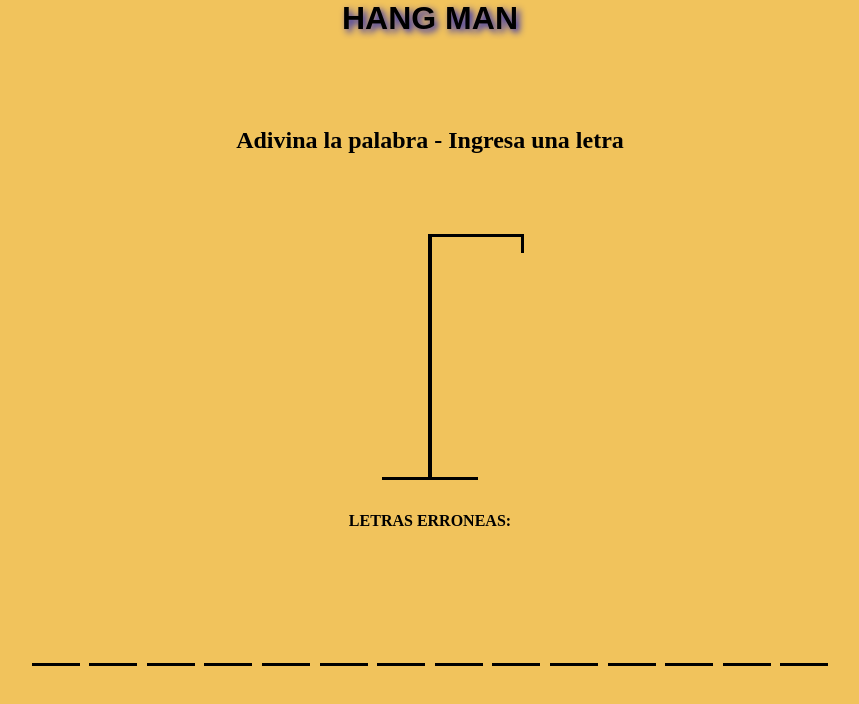
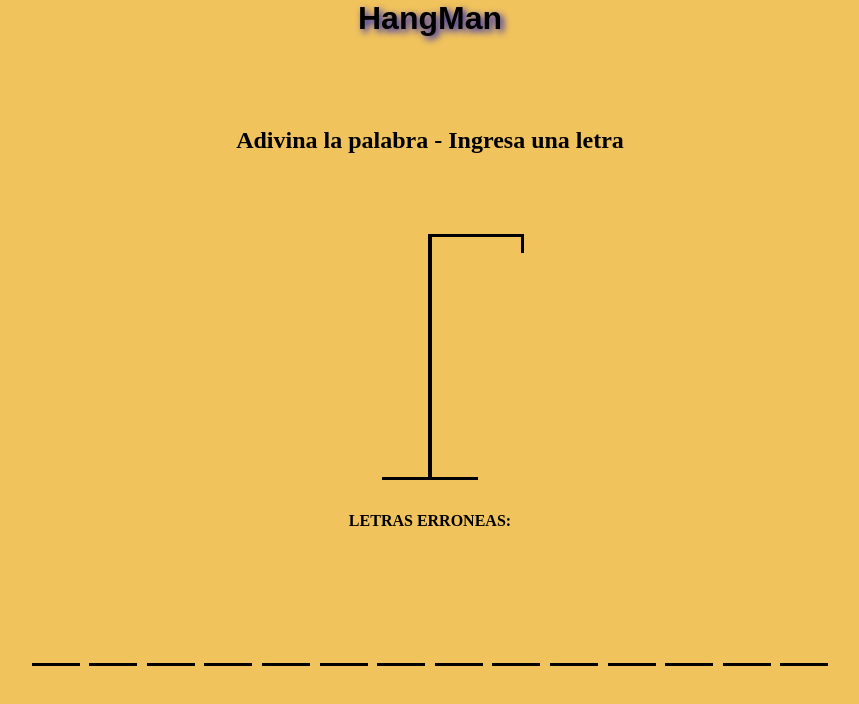
Before and after one commit to fedengarcia/hangman, a React (Create React App) app: page /hangMan in a window 1280 px wide. Shown: the top 704 px of the page, without its empty margins (210-1069 px from the left). Built offline with nearby package versions, Linux system fonts and the light colour scheme.

Commit message:
Header Hook

```diff
--- a/src/Components/HangManGameContainer/HangManGameContainer.js
+++ b/src/Components/HangManGameContainer/HangManGameContainer.js
@@ -9,7 +9,7 @@ import { showNotification as show} from '../../helpers/helpers';
 import { checkWin } from '../../helpers/helpers';
 import HangManNotification from '../HangManNotification/HangManNotification';
 import {useHistory} from 'react-router-dom';
-import Header from '../Header/Header';
+import HangManHeader from '../Header/HangManHeader';
 
 const useStyle = makeStyles((theme) => HangManGameContainerStyle(theme))
 
@@ -70,7 +70,7 @@ const HangManGameContainer = () => {
 
 
     return (  <>
-        <Header/>
+        <HangManHeader/>
 
     <div className={classes.gameContainer}>
             <h2>Adivina la palabra - Ingresa una letra</h2>
--- /dev/null
+++ b/src/Components/Header/HangManHeader.js
@@ -0,0 +1,12 @@
+import React from 'react';
+import Header from './Header';
+
+const HangManHeader = () => {
+
+
+    return (
+        <Header gameTitle={'HangMan'}/>
+    )
+}
+
+export default HangManHeader;
--- a/src/Components/Header/Header.js
+++ b/src/Components/Header/Header.js
@@ -4,13 +4,11 @@ import { HeaderStyle } from './HeaderStyle';
 
 const useStyle = makeStyles((theme) => HeaderStyle(theme))
 
-const Header = () => {
+export default function Header ({gameTitle}) {
     const classes = useStyle();
 
-    return (<header className={classes.headerContainer}>
-        <h1>HANG MAN</h1>
+    return (
+    <header className={classes.headerContainer}>
+        <h1>{gameTitle}</h1>
     </header>)
 }
-
-
-export default Header;
--- /dev/null
+++ b/src/Components/Header/MemoTestHeader.js
@@ -0,0 +1,11 @@
+import React from 'react';
+import Header from './Header';
+
+const MemoTestHeader = () => {
+
+    return (
+        <Header gameTitle={'MemoTest'} />
+    )
+}
+
+export default MemoTestHeader;
--- a/src/Components/MemoTestGameContainer/MemoTestGameContainer.js
+++ b/src/Components/MemoTestGameContainer/MemoTestGameContainer.js
@@ -3,6 +3,7 @@ import { makeStyles } from '@material-ui/core';
 import { MemoTestGameContainerStyle } from './MemoTestGameContainerStyle';
 import MemoTestList from '../MemotestList/MemoTestList';
 import axios from 'axios'
+import MemoTestHeader from '../Header/MemoTestHeader';
 
 const useStyles = makeStyles((theme) => MemoTestGameContainerStyle(theme));
 
@@ -19,9 +20,13 @@ const MemoTestGameContainer = () => {
         })
     }, []);
 
-    return(<div className={classes.gameContanier}>
+    return(
+    <>
+    <MemoTestHeader/>
+    <div className={classes.gameContanier}>
         <MemoTestList items={items}/>
-    </div>)
+    </div>
+    </>)
 }
 
 export default MemoTestGameContainer;
```
